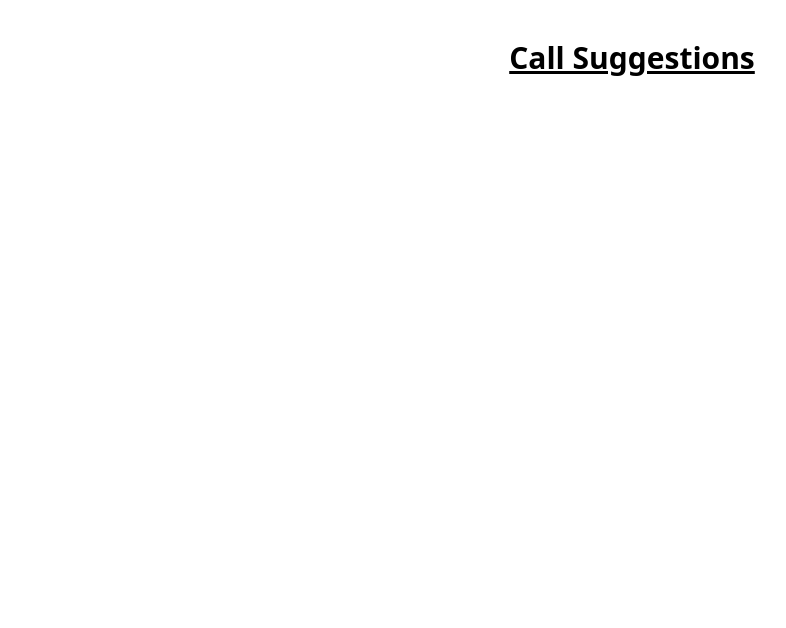
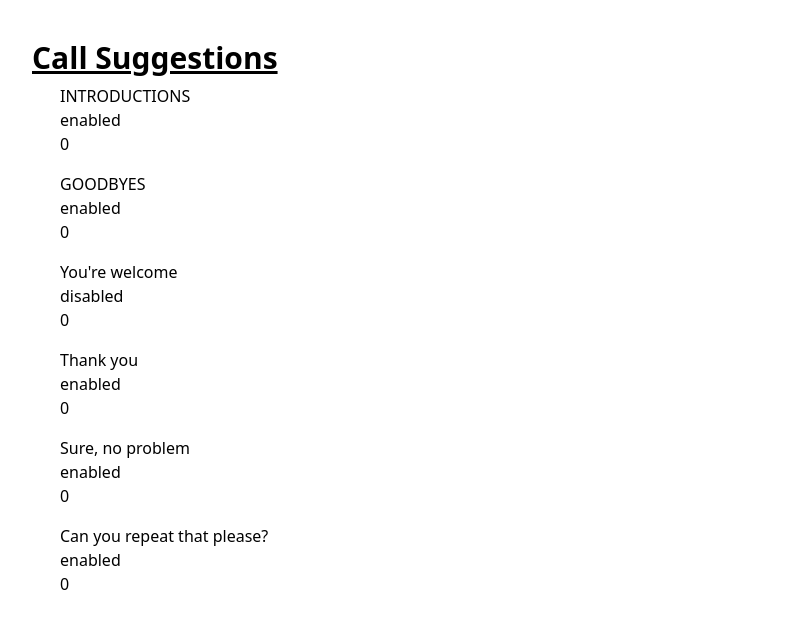
Before and after one commit to BrenoVelasco/call-suggestions, a React (Vite) app: page / in a window 1280 px wide. Shown: the top 628 px of the page, without its empty margins (8-794 px from the left). Built offline with nearby package versions, Linux system fonts and the light colour scheme.

Commit message:
feat: call suggestion test

```diff
--- /dev/null
+++ b/src/categories/Category/Category.tsx
@@ -0,0 +1,15 @@
+import React, { FC } from "react"
+import { Category as CategoryType } from "../categories"
+
+const Category: FC<CategoryType> = ({ title, subCategories, enabled }) => {
+
+    return (
+        <div className="flex flex-col p-2">
+            <div>{title}</div>
+            <div>{enabled ? 'enabled': 'disabled'}</div>
+            <div>{subCategories?.length}</div>
+        </div>
+    )
+}
+
+export default Category
--- /dev/null
+++ b/src/categories/List/List.tsx
@@ -0,0 +1,9 @@
+import React, { FC, PropsWithChildren } from 'react'
+import { Category as CategoryType } from '../categories'
+
+const List: FC<PropsWithChildren> = ({ children }) => {
+
+    return children
+}
+
+export default List
--- a/src/categories.ts
+++ b/src/categories/categories.ts
@@ -1,4 +1,4 @@
-type Category = {
+export type Category = {
   title: string;
   enabled: boolean;
   subCategories: Category[];
--- /dev/null
+++ b/src/categories/index.tsx
@@ -0,0 +1,29 @@
+import React from 'react'
+import List from './List/List'
+import categories, { Category as CategoryType } from './categories'
+import Category from './Category/Category'
+
+const Categories = () => {
+
+    const mappedCategories = (subCategories = []) => {
+        const categoryList = subCategories?.length > 0 ? subCategories : categories
+        if (!categoryList?.length) return null
+
+        return categoryList.map((cat: CategoryType) => {
+            if (cat.subCategories?.length) return <List> {mappedCategories(cat.subCategories)}</List>
+            return (
+            <div className={`${subCategories?.length > 0} ? pl-5`}>
+                <Category {...cat} />
+            </div>
+            )
+        })
+    }
+
+    return(
+        <div className="flex flex-col justify-center w-100">
+            <List>{mappedCategories()}</List>
+        </div>
+    )
+}
+
+export default Categories
--- a/src/main.tsx
+++ b/src/main.tsx
@@ -1,12 +1,13 @@
 import { StrictMode } from "react";
 import { createRoot } from "react-dom/client";
 import "./index.css";
+import Categories from "./categories";
 
 createRoot(document.getElementById("root")!).render(
   <StrictMode>
-    <div className="flex justify-center mt-10">
+    <div className="flex flex-col justify-center mt-10 px-10">
       <h1 className="text-3xl font-bold underline">Call Suggestions</h1>
-      {/* Your solution here */}
+      <Categories />
     </div>
   </StrictMode>
 );
```
